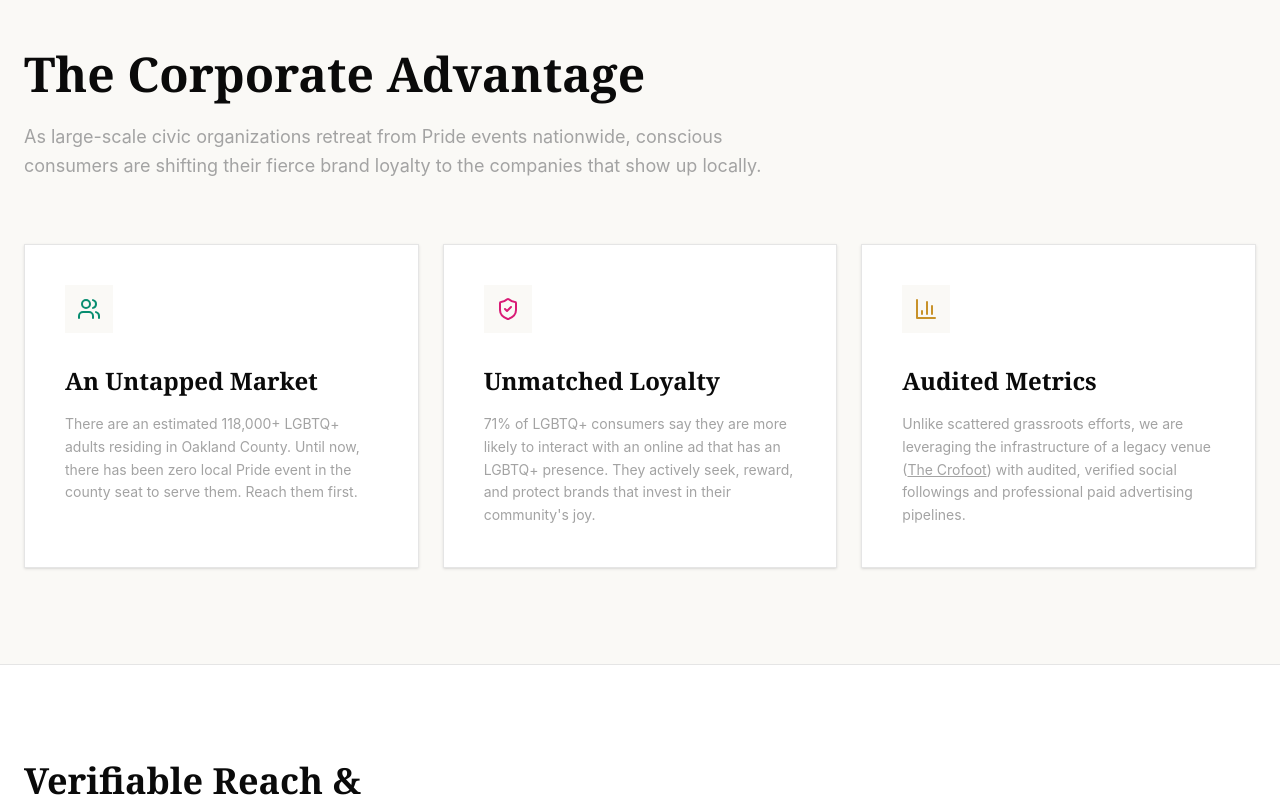
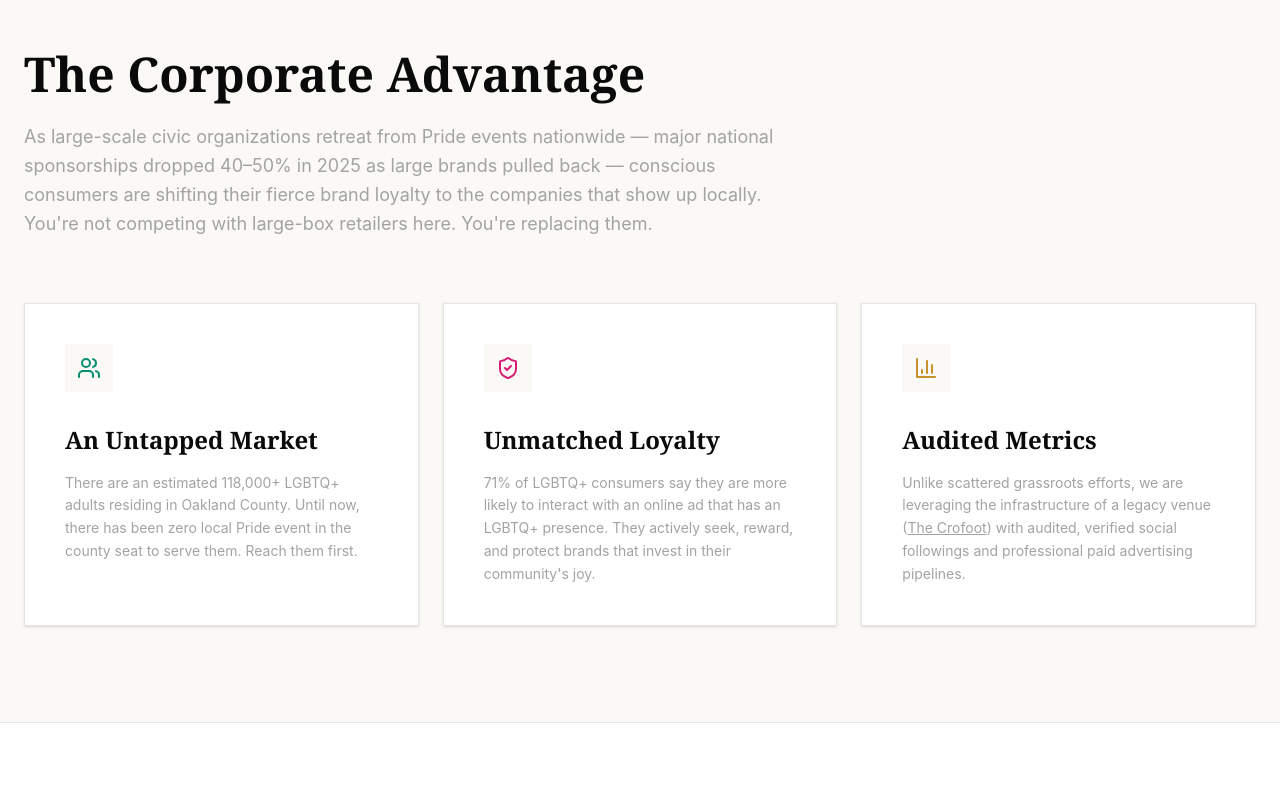
Before and after one commit to brokenbartender/pride-in-pontiac-2026, a React (Vite) app: page /sponsors in a window 1280 px wide. Shown: the part 920-1720 px from the top of the page. Built offline with nearby package versions, Linux system fonts and the light colour scheme; no server answers.

Commit message:
Fold sponsorship-drop stat and 'replacing large-box retailers' line into Corporate Advantage intro

```diff
--- a/src/pages/Sponsors.tsx
+++ b/src/pages/Sponsors.tsx
@@ -63,7 +63,7 @@ export function Sponsors() {
       <section className="py-24 px-6 max-w-7xl mx-auto">
         <div className="mb-16">
           <h2 className="font-serif font-black text-4xl md:text-5xl mb-6">The Corporate Advantage</h2>
-          <p className="text-pride-muted text-lg max-w-3xl leading-relaxed">As large-scale civic organizations retreat from Pride events nationwide, conscious consumers are shifting their fierce brand loyalty to the companies that show up locally.</p>
+          <p className="text-pride-muted text-lg max-w-3xl leading-relaxed">As large-scale civic organizations retreat from Pride events nationwide — major national sponsorships dropped 40&ndash;50% in 2025 as large brands pulled back — conscious consumers are shifting their fierce brand loyalty to the companies that show up locally. You're not competing with large-box retailers here. You're replacing them.</p>
         </div>
 
         <div className="grid grid-cols-1 md:grid-cols-3 gap-6">
```
